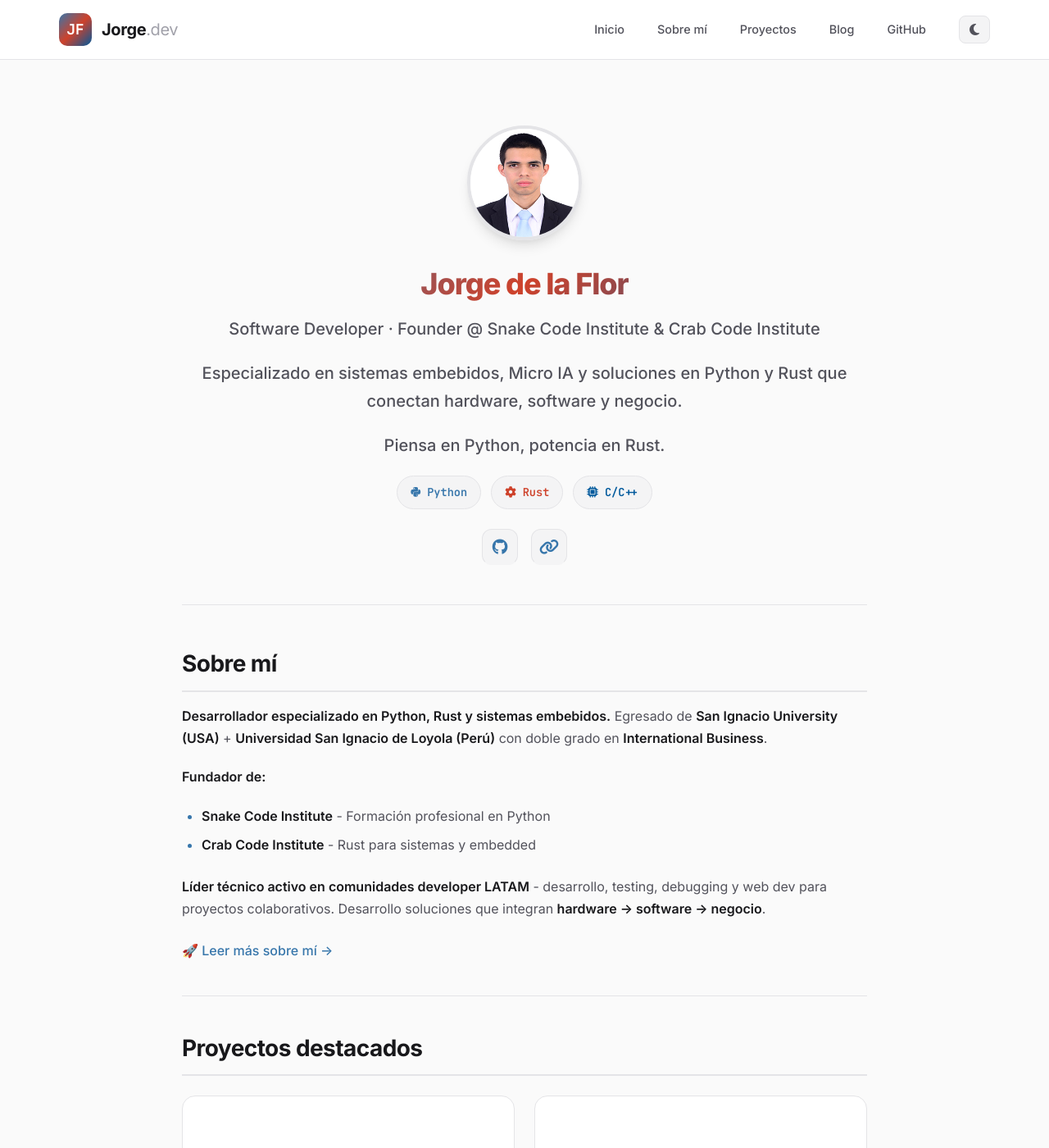
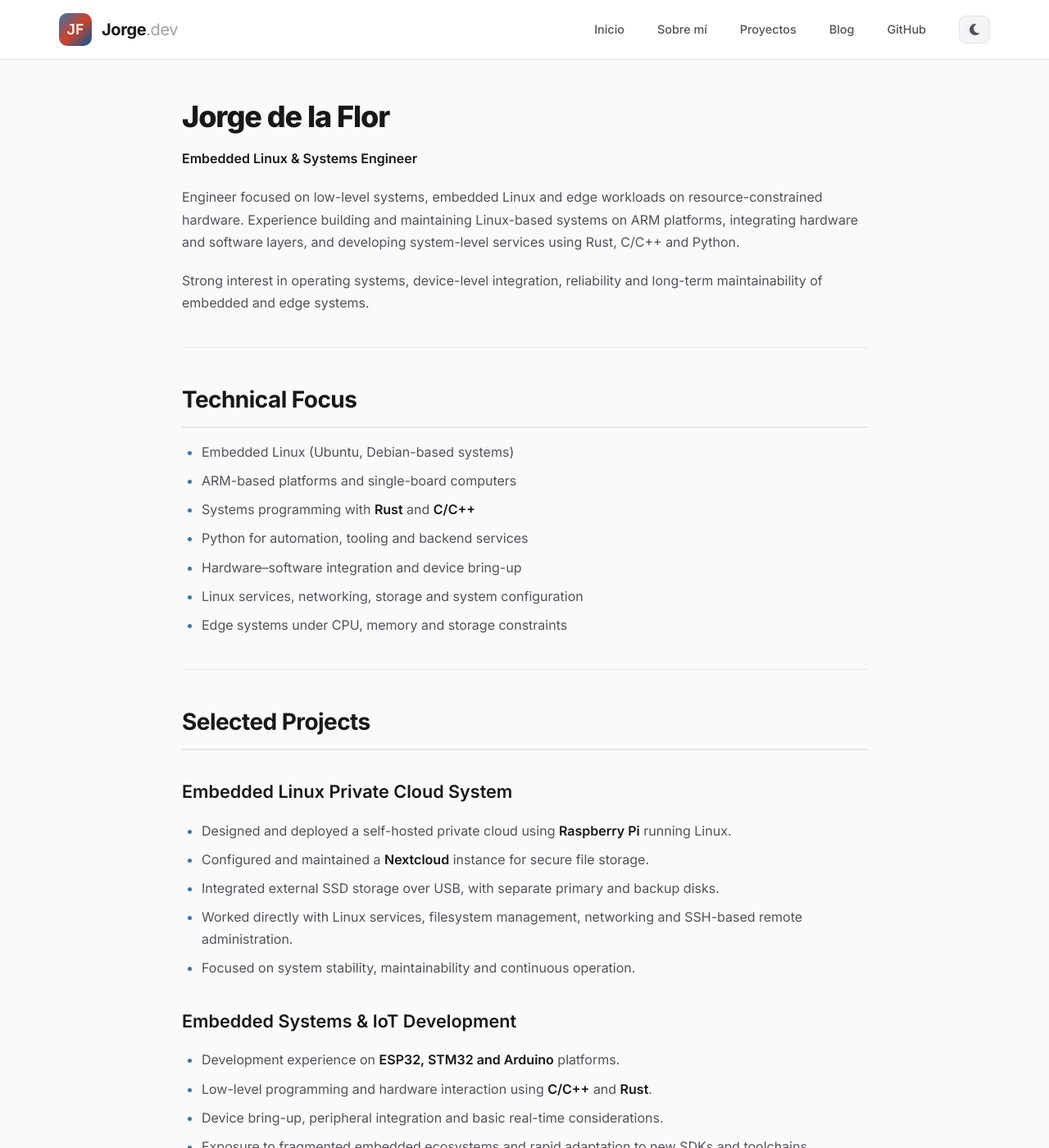
Before and after one commit to Jorge-de-la-Flor/Jorge-de-la-Flor.github.io, a Jekyll site: the page built from index.md, in a window 1280 px wide and 1400 px high. Shown: the whole window at 82% size. Built offline with Jekyll 4.4.1, drawn with Linux system fonts in a browser that asks for light colours; some of the changed text lies outside the part shown.

Commit message:
chore: update index.md

```diff
--- a/index.md
+++ b/index.md
@@ -1,102 +1,64 @@
 ---
 layout: default
-title: Jorge de la Flor - Software Developer
+title: Jorge de la Flor – Embedded Linux & Systems Engineer
 ---
 
-<div class="profile-hero">
-  <img src="{{ '/assets/images/avatar.jpg' | relative_url }}" alt="Jorge de la Flor" class="profile-avatar" onerror="this.style.display='none'">
+# Jorge de la Flor
+**Embedded Linux & Systems Engineer**
 
-  <h1 class="profile-name">Jorge de la Flor</h1>
-  <p class="profile-title">Software Developer · Founder @ Snake Code Institute & Crab Code Institute</p>
-  <p class="profile-title">Especializado en sistemas embebidos, Micro IA y soluciones en Python y Rust que conectan hardware, software y negocio.</p>
-  <p class="profile-title">Piensa en Python, potencia en Rust.</p>
+Engineer focused on low-level systems, embedded Linux and edge workloads on resource-constrained hardware. Experience building and maintaining Linux-based systems on ARM platforms, integrating hardware and software layers, and developing system-level services using Rust, C/C++ and Python.
 
-  <div class="tech-badges">
-    <span class="tech-badge python"><i class="fab fa-python"></i> Python</span>
-    <span class="tech-badge rust"><i class="fas fa-cog"></i> Rust</span>
-    <span class="tech-badge cpp"><i class="fas fa-microchip"></i> C/C++</span>
-  </div>
-
-  <div class="social-links">
-    <a href="{{ site.github.owner_url }}" class="social-link" title="GitHub"><i class="fab fa-github"></i></a>
-    <a href="https://linktr.ee/frost_core" class="social-link" title="Linktree"><i class="fas fa-link"></i></a>
-    <!-- <a href="{{ '/md_pages/sci/' | relative_url }}" class="social-link" title="SCI"><i class="fas fa-graduation-cap"></i></a> -->
-    <!-- <a href="{{ '/md_pages/cci/' | relative_url }}" class="social-link" title="CCI"><i class="fas fa-rust"></i></a> -->
-  </div>
-</div>
-
-## Sobre mí
-
-**Desarrollador especializado en Python, Rust y sistemas embebidos.** Egresado de **San Ignacio University (USA)** + **Universidad San Ignacio de Loyola (Perú)** con doble grado en **International Business**.
-
-**Fundador de:**
-- **Snake Code Institute** - Formación profesional en Python
-- **Crab Code Institute** - Rust para sistemas y embedded
-
-**Líder técnico activo en comunidades developer LATAM** - desarrollo, testing, debugging y web dev para proyectos colaborativos. Desarrollo soluciones que integran **hardware → software → negocio**.
-
-<p style="margin-top: 1.5rem;">
-  <a href="{{ '/md_pages/about/' | relative_url }}" class="cta-link">
-    🚀 Leer más sobre mí →
-  </a>
-</p>
+Strong interest in operating systems, device-level integration, reliability and long-term maintainability of embedded and edge systems.
 
 ---
 
-## Proyectos destacados
+## Technical Focus
 
-<div class="card-grid">
-  <div class="card">
-    <h3 class="card-title"><i class="fas fa-graduation-cap" style="color: var(--accent-python);"></i> Snake Code Institute</h3>
-    <p class="card-desc">Python: fundamentos → arquitectura profesional (SOLID, testing, FastAPI).</p>
-  </div>
-
-  <div class="card">
-    <h3 class="card-title"><i class="fas fa-rust" style="color: #DEA584;"></i> Crab Code Institute</h3>
-    <p class="card-desc">Rust: CLI tools, embedded-hal, concurrency segura.</p>
-  </div>
-
-  <div class="card">
-    <h3 class="card-title"><i class="fas fa-microchip" style="color: var(--accent-rust);"></i> Embedded Systems</h3>
-    <p class="card-desc">ESP32/STM32/Arduino → Rust HALs → IoT industrial.</p>
-  </div>
-</div>
+- Embedded Linux (Ubuntu, Debian-based systems)
+- ARM-based platforms and single-board computers
+- Systems programming with **Rust** and **C/C++**
+- Python for automation, tooling and backend services
+- Hardware–software integration and device bring-up
+- Linux services, networking, storage and system configuration
+- Edge systems under CPU, memory and storage constraints
 
 ---
 
-## Stack Tecnológico
+## Selected Projects
 
-<p style="text-align: center; font-weight: 600; font-size: 1.2rem; margin-top: 0.5rem;">
-  <strong>Piensa en Python, potencia en Rust.</strong>
-</p>
+### Embedded Linux Private Cloud System
+- Designed and deployed a self-hosted private cloud using **Raspberry Pi** running Linux.
+- Configured and maintained a **Nextcloud** instance for secure file storage.
+- Integrated external SSD storage over USB, with separate primary and backup disks.
+- Worked directly with Linux services, filesystem management, networking and SSH-based remote administration.
+- Focused on system stability, maintainability and continuous operation.
 
-<div class="tech-badges">
-  <span class="tech-badge ml"><i class="fas fa-brain"></i> Micro IA</span>
-  <span class="tech-badge python"><i class="fab fa-python"></i> Python</span>
-  <span class="tech-badge rust"><i class="fas fa-cog"></i> Rust</span>
-  <span class="tech-badge cpp"><i class="fas fa-microchip"></i> C/C++</span>
-  <span class="tech-badge embedded"><i class="fas fa-microchip"></i> Sistemas Embebidos</span>
-</div>
-
-
-**Uso diario:** Python y Rust, centrado en proyectos con embedded-hal y creación de nuevos frameworks.
+### Embedded Systems & IoT Development
+- Development experience on **ESP32, STM32 and Arduino** platforms.
+- Low-level programming and hardware interaction using **C/C++** and **Rust**.
+- Device bring-up, peripheral integration and basic real-time considerations.
+- Exposure to fragmented embedded ecosystems and rapid adaptation to new SDKs and toolchains.
 
 ---
 
-## ¿Colaboramos?
+## Engineering Practices
 
-**Para empresas:** Consultoría embedded/IoT y automatizaciones a medida.
-**Para devs:** Cursos de Python profesional en Snake Code Institute.
+- Structured problem solving and incremental system design
+- Clear separation of concerns between hardware, OS and application layers
+- Preference for simple, maintainable solutions over unnecessary complexity
+- Comfortable working in Linux environments and terminal-based workflows
 
-Hablemos de tu proyecto: escríbeme a **frostcore.dev@proton.me** para proyectos y colaboraciones.
+---
 
-<!-- <div style="text-align:center; margin: 2rem 0;">
-  <a href="#contacto" class="cta-button">Hablemos de tu proyecto</a>
-</div> -->
+## Background
 
-## Contacto {#contacto}
+- Bachelor’s Degree in **International Business** (Dual Degree Program – Peru / USA)
+- Strong technical self-training alongside formal education
+- Experience collaborating across technical and non-technical domains
 
-- [frostcore.dev@proton.me](mailto:frostcore.dev@proton.me) – Proyectos y colaboraciones
-- [GitHub]({{ site.github.owner_url }}) - Código y proyectos
-<!-- - [Snake Code Institute]({{ '/md_pages/sci/' | relative_url }}) - Aprende programación real    -->
-- [Linktree](https://linktr.ee/frost_core) - Todas mis demás redes
+---
+
+## Contact
+
+- GitHub: https://github.com/Jorge-de-la-Flor
+- LinkedIn: https://www.linkedin.com/in/jorge-de-la-flor-100950210/
```
Also changed, not shown: index2.md (added, +102 -0 lines).
